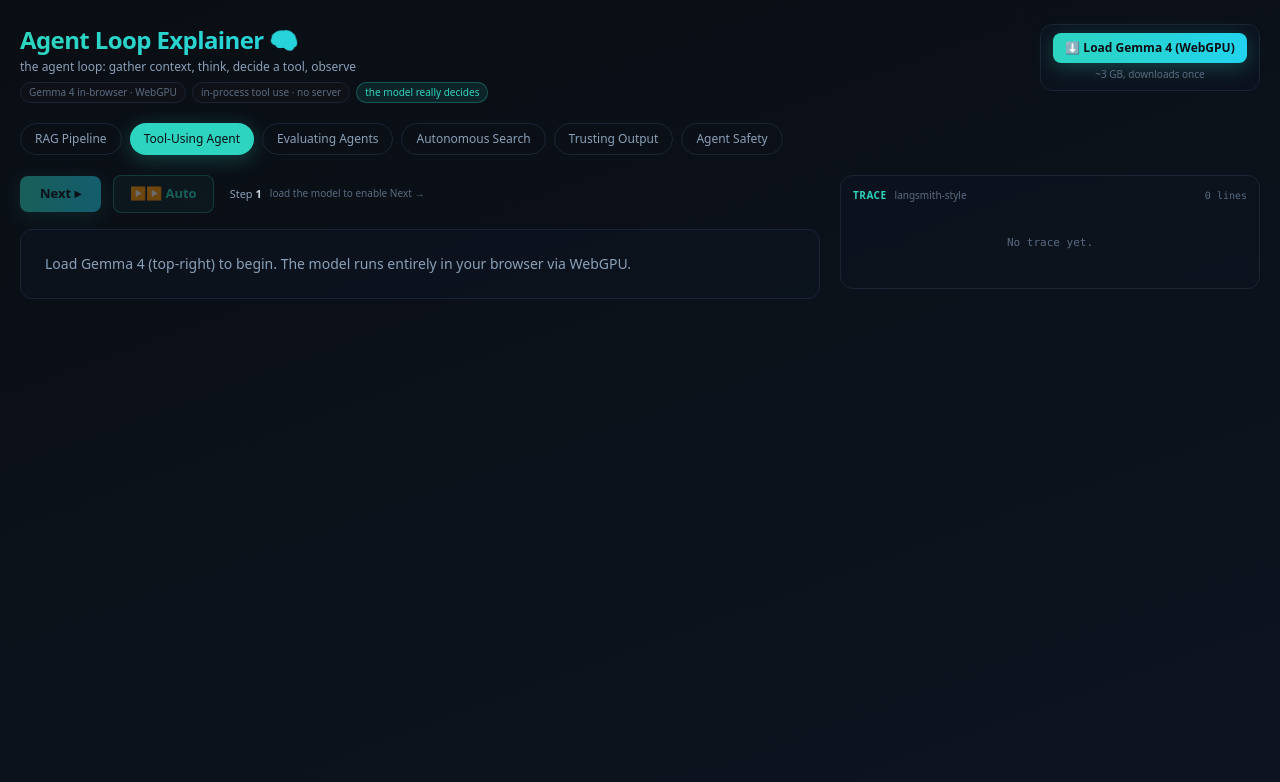
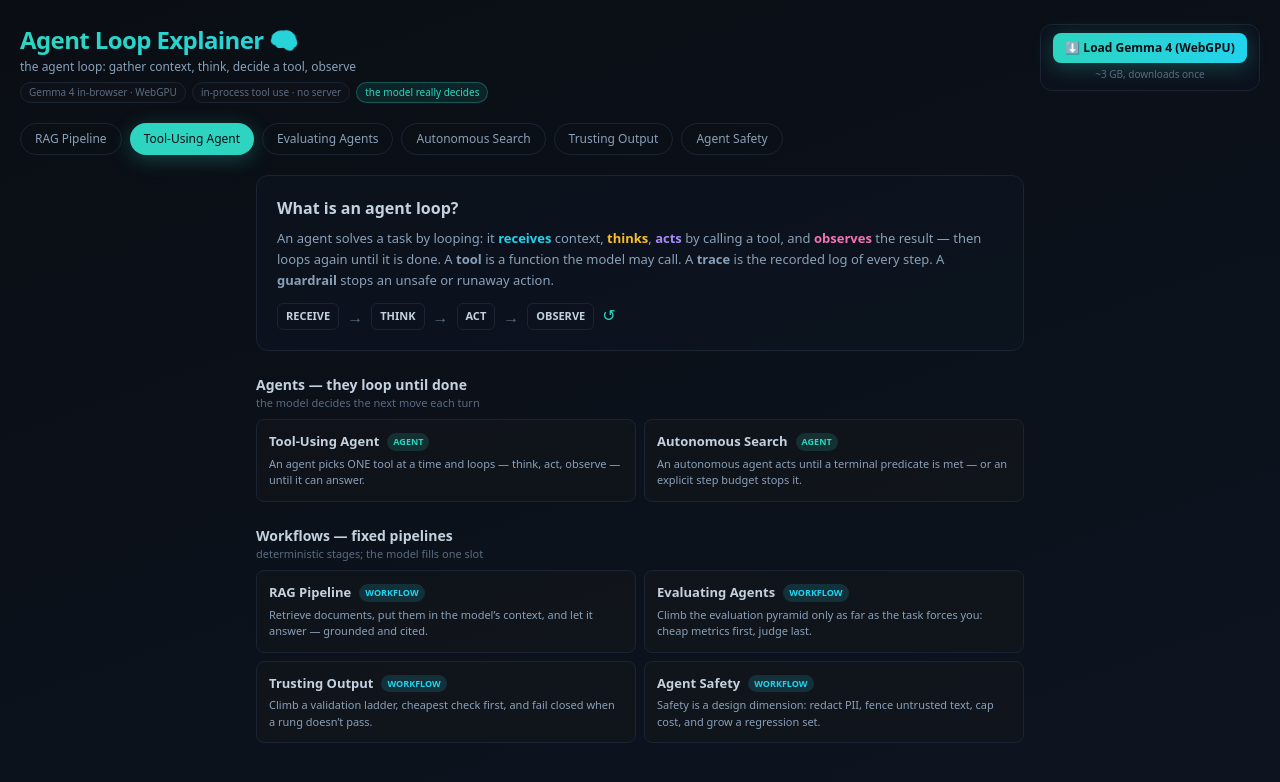
Before and after one commit to tdu-naifen/AgentVisualization, a Next.js app in the folder web/: page / in a window 1280 px wide. Shown: the top 782 px of the page. Built offline with nearby package versions, Linux system fonts and the light colour scheme.

Commit message:
feat: add Learn landing + wire LoopRail into a 3-column run view
Co-Authored-By: Claude <noreply@anthropic.com>

```diff
--- a/web/src/app/page.tsx
+++ b/web/src/app/page.tsx
@@ -14,6 +14,8 @@ import ModelLoader from '@/components/ModelLoader';
 import StepViewPanel from '@/components/StepView';
 import Controls from '@/components/Controls';
 import TracePanel from '@/components/TracePanel';
+import LoopRail from '@/components/LoopRail';
+import LearnView from '@/components/LearnView';
 import { mockScenarioMetas } from '@/components/mockState';
 import { GemmaLLM } from '@/lib/llm';
 import { loadCorpus } from '@/lib/corpus';
@@ -29,6 +31,7 @@ import type {
   LlmStream,
   LoopState,
   Panel,
+  PhaseEvent,
   Scenario,
   ScenarioId,
   StepView,
@@ -61,6 +64,12 @@ export default function Home() {
   // latest value without stale closures.
   const [auto, setAuto] = useState(false);
   const autoRef = useRef(false);
+  // view toggle (in-memory, no router): the concept landing vs a live run. The rail
+  // mirrors the current run's REAL phase: activePhase pulses the active node and
+  // iteration counts agent loop turns (both driven by onPhase events below).
+  const [view, setView] = useState<'learn' | 'run'>('learn');
+  const [activePhase, setActivePhase] = useState<PhaseEvent | null>(null);
+  const [iteration, setIteration] = useState(1);
   // Generation epoch: bumped on pause / scenario-switch / reset. onNext captures it
   // before awaiting and DISCARDS its result if the epoch changed meanwhile — so a
   // cancelled or switched-away generation can't commit onto the new state.
@@ -142,7 +151,18 @@ export default function Home() {
     stepNodes.current.clear();
     followRef.current = true;
     setFollowing(true);
+    setActivePhase(null);
+    setIteration(1);
   }, []);
+
+  // Open a scenario from the landing: switch to it (which cancels any in-flight run
+  // via the epoch bump), reset the rail, and flip to the run view.
+  const openScenario = useCallback((id: ScenarioId) => {
+    selectScenario(id);
+    setActivePhase(null);
+    setIteration(1);
+    setView('run');
+  }, [selectScenario]);
 
   const onNext = useCallback(async (): Promise<{ finished: boolean; ok: boolean }> => {
     if (running || state.finished) return { finished: state.finished, ok: false };
@@ -185,6 +205,11 @@ export default function Home() {
       },
       onTrace: (line: TraceLine) => {
         pendingTrace.push(line);
+      },
+      onPhase: (p: PhaseEvent) => {
+        if (epochRef.current !== startEpoch) return;
+        setActivePhase(p);
+        if (p.phase === 'receive' && typeof p.iteration === 'number') setIteration(p.iteration);
       },
     };
 
@@ -235,6 +260,7 @@ export default function Home() {
           trace: [...s.trace, ...stamped],
         };
       });
+      if (finished) setActivePhase(null);
       return { finished, ok: true };
     } catch (err) {
       if (isCancelled(err) || epochRef.current !== startEpoch) {
@@ -353,9 +379,26 @@ export default function Home() {
       onSelect={selectScenario}
       modelLoader={modelLoader}
     >
-      <div className="grid grid-cols-1 gap-5 lg:grid-cols-[1fr_minmax(320px,420px)]">
-        {/* main: controls + the chronological, scrollable step timeline */}
-        <section className="flex min-h-0 min-w-0 flex-col gap-4">
+      {view === 'learn' ? (
+        <LearnView scenarios={SCENARIOS} onOpen={openScenario} />
+      ) : (
+        <>
+          <button
+            type="button"
+            onClick={() => setView('learn')}
+            className="mb-3 text-[12px] text-decide hover:underline"
+          >
+            ← Concept
+          </button>
+          <div className="grid grid-cols-1 gap-5 lg:grid-cols-[136px_1fr_minmax(300px,400px)]">
+            {/* rail: the live agent loop, driven by REAL onPhase events */}
+            <aside className="hidden lg:block">
+              <div className="sticky top-4">
+                <LoopRail scenarioId={activeId} active={activePhase} iteration={iteration} running={running} />
+              </div>
+            </aside>
+            {/* main: controls + the chronological, scrollable step timeline */}
+            <section className="flex min-h-0 min-w-0 flex-col gap-4">
           <Controls
             phase={state.phase}
             finished={state.finished}
@@ -423,7 +466,9 @@ export default function Home() {
         <aside className="min-w-0">
           <TracePanel trace={state.trace} onJump={onJump} />
         </aside>
-      </div>
+          </div>
+        </>
+      )}
     </AppShell>
   );
 }
--- /dev/null
+++ b/web/src/components/LearnView.tsx
@@ -0,0 +1,90 @@
+'use client';
+
+// LearnView — the concept landing. Teaches the loop once (what receive/think/act/
+// observe mean; tool/trace/guardrail), then lists scenarios as cards in two groups:
+// Agents (loop) vs Workflows (pipeline). Clicking a card opens its live run.
+
+import { motion } from 'framer-motion';
+import type { ScenarioMeta, ScenarioId } from '@/types';
+import { RAIL_NODES } from '@/lib/scenarioPhases';
+
+export default function LearnView({
+  scenarios,
+  onOpen,
+}: {
+  scenarios: ScenarioMeta[];
+  onOpen: (id: ScenarioId) => void;
+}) {
+  const agents = scenarios.filter((s) => s.kind === 'agent');
+  const workflows = scenarios.filter((s) => s.kind === 'workflow');
+
+  return (
+    <div className="mx-auto flex max-w-3xl flex-col gap-6">
+      <section className="rounded-xl border border-line bg-bg-panel/60 p-5">
+        <h2 className="mb-2 text-base font-bold text-ink-base">What is an agent loop?</h2>
+        <p className="mb-3 text-[13px] leading-relaxed text-ink-dim">
+          An agent solves a task by looping: it <b className="text-ctx">receives</b> context,{' '}
+          <b className="text-think">thinks</b>, <b className="text-tool">acts</b> by calling a tool,
+          and <b className="text-observe">observes</b> the result — then loops again until it is done.
+          A <b>tool</b> is a function the model may call. A <b>trace</b> is the recorded log of every
+          step. A <b>guardrail</b> stops an unsafe or runaway action.
+        </p>
+        <div className="flex flex-wrap gap-2">
+          {RAIL_NODES.map((n, i) => (
+            <span key={n.phase} className="flex items-center gap-2">
+              <span className="rounded-md border border-line px-2 py-1 text-[11px] font-semibold text-ink-base">
+                {n.label}
+              </span>
+              {i < RAIL_NODES.length - 1 && <span className="text-ink-faint">→</span>}
+            </span>
+          ))}
+          <span className="text-decide">↺</span>
+        </div>
+      </section>
+
+      <CardGroup title="Agents — they loop until done" subtitle="the model decides the next move each turn" items={agents} onOpen={onOpen} />
+      <CardGroup title="Workflows — fixed pipelines" subtitle="deterministic stages; the model fills one slot" items={workflows} onOpen={onOpen} />
+    </div>
+  );
+}
+
+function CardGroup({
+  title,
+  subtitle,
+  items,
+  onOpen,
+}: {
+  title: string;
+  subtitle: string;
+  items: ScenarioMeta[];
+  onOpen: (id: ScenarioId) => void;
+}) {
+  return (
+    <section className="flex flex-col gap-2">
+      <div>
+        <h3 className="text-sm font-bold text-ink-base">{title}</h3>
+        <p className="text-[11px] text-ink-faint">{subtitle}</p>
+      </div>
+      <div className="grid grid-cols-1 gap-2 sm:grid-cols-2">
+        {items.map((s) => (
+          <motion.button
+            key={s.id}
+            type="button"
+            onClick={() => onOpen(s.id)}
+            whileHover={{ y: -2 }}
+            whileTap={{ scale: 0.98 }}
+            className="rounded-lg border border-line bg-bg-card/50 p-3 text-left transition-colors hover:border-decide/50"
+          >
+            <div className="flex items-center gap-2">
+              <span className="text-[13px] font-semibold text-ink-base">{s.title}</span>
+              <span className={`rounded-full px-1.5 py-0.5 text-[9px] font-bold uppercase ${s.kind === 'agent' ? 'bg-decide/15 text-decide' : 'bg-ctx/15 text-ctx'}`}>
+                {s.kind}
+              </span>
+            </div>
+            <p className="mt-1 text-[11px] text-ink-dim">{s.teaches}</p>
+          </motion.button>
+        ))}
+      </div>
+    </section>
+  );
+}
```
